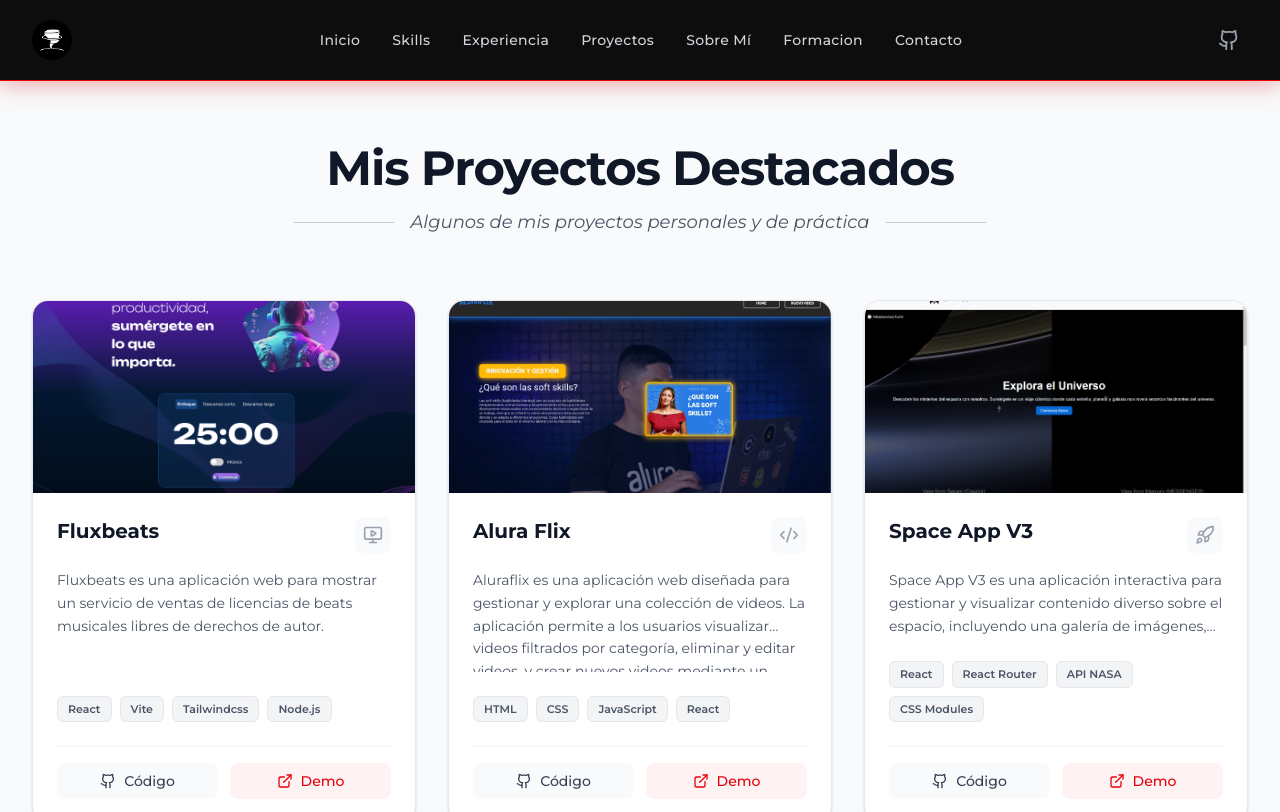
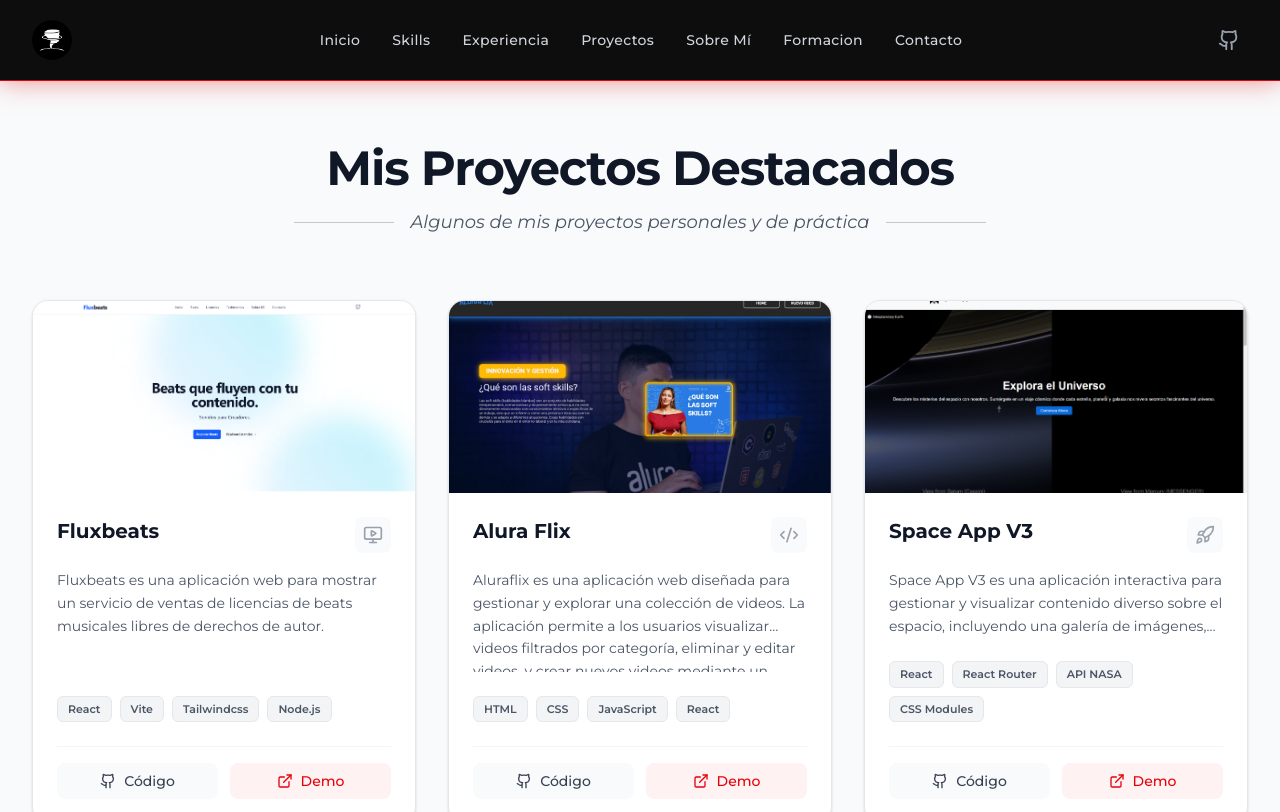
Before and after one commit to Ivandv19/portafolio-web-v4, a React (Vite) app: page /proyectos in a window 1280 px wide. Shown: the top 812 px of the page. Built offline with nearby package versions, Linux system fonts and the light colour scheme.

Commit message:
fix: agrega imagen del proyecto fluxbeats

```diff
--- a/src/pages/Proyectos.tsx
+++ b/src/pages/Proyectos.tsx
@@ -18,7 +18,7 @@
       description:
         "Fluxbeats es una aplicación web para mostrar un servicio de ventas de licencias de beats musicales libres de derechos de autor.",
       image:
-        "/fokus.png",
+        "/fluxbeats.png",
       tags: ["React", "Vite", "Tailwindcss", "Node.js"],
       links: {
         demo: "https://landing-page.mgdc.site",
```
Also changed, not shown: public/fluxbeats.png (added).
